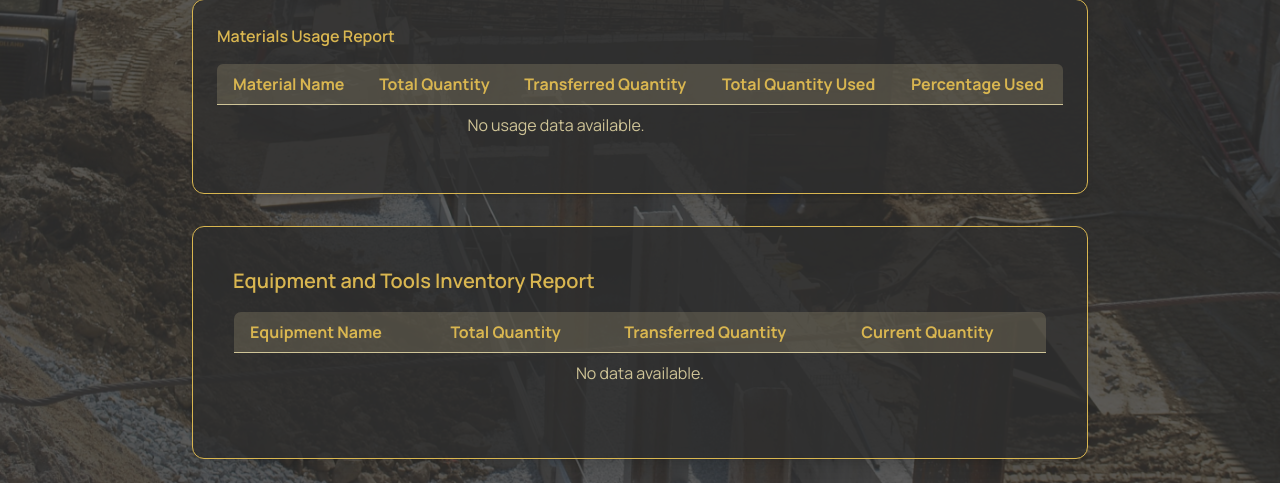
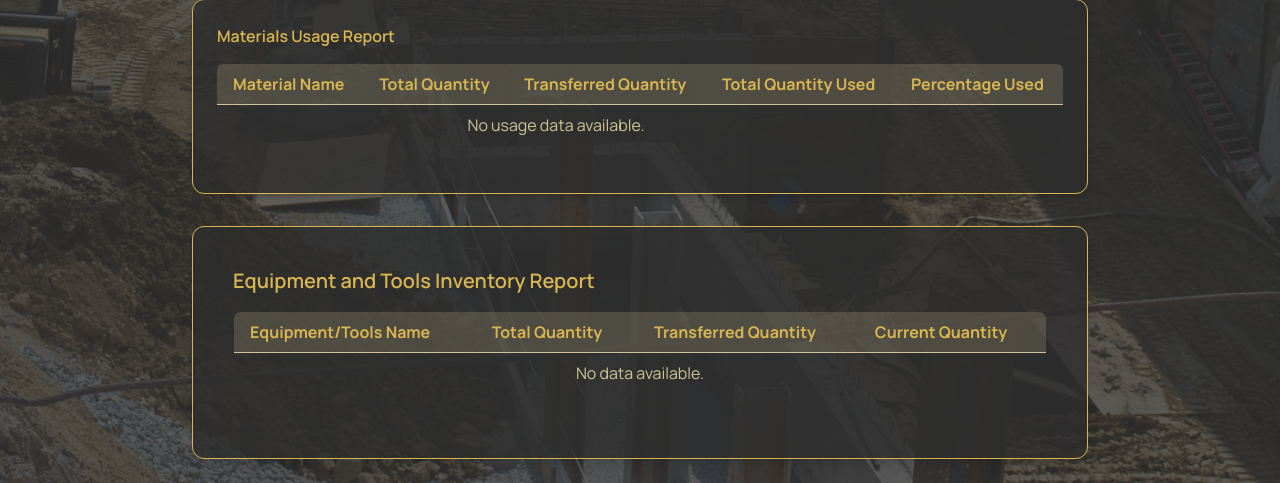
Before and after one commit to gianvalen/stockwise, a Django app: template stockwise/templates/warehouse/project_detail.html in a window 1280 px wide. Shown: the part 405-888 px from the top of the page. Run offline with Django 5.2, Linux system fonts and the light colour scheme; the template is opened without the code that fills it, so the values that code supplies are empty; some libraries are stand-ins or nearby versions.

Commit message:
Fixed Equipment and tools inventory Report

```diff
--- a/stockwise/project_management/views.py
+++ b/stockwise/project_management/views.py
@@ -68,8 +68,7 @@ def project_detail(request, project_id):
 
         material_type = item.material.material_type
 
-        if material_type == 'Equipment and Tools':
-            # Equipment and Tools Report Entry
+        if material_type == 'Equipment' or material_type == 'Tools':
             equipment_report.append({
                 'equipment_name': item.material.material_name,
                 'total_quantity': item.initial_quantity,
--- a/stockwise/templates/project_management/project_detail.html
+++ b/stockwise/templates/project_management/project_detail.html
@@ -94,7 +94,7 @@
     <table class="w-full text-left text-secondary border border-muted rounded-lg overflow-hidden">
       <thead class="bg-muted/20 text-base font-semibold text-primary">
         <tr>
-          <th class="px-4 py-2 border-b border-muted">Equipment Name</th>
+          <th class="px-4 py-2 border-b border-muted">Equipment/Tools Name</th>
           <th class="px-4 py-2 border-b border-muted">Total Quantity</th>
           <th class="px-4 py-2 border-b border-muted">Transferred Quantity</th>
           <th class="px-4 py-2 border-b border-muted">Current Quantity</th>
--- a/stockwise/templates/warehouse/project_detail.html
+++ b/stockwise/templates/warehouse/project_detail.html
@@ -94,7 +94,7 @@
     <table class="w-full text-left text-secondary border border-muted rounded-lg overflow-hidden">
       <thead class="bg-muted/20 text-base font-semibold text-primary">
         <tr>
-          <th class="px-4 py-2 border-b border-muted">Equipment Name</th>
+          <th class="px-4 py-2 border-b border-muted">Equipment/Tools Name</th>
           <th class="px-4 py-2 border-b border-muted">Total Quantity</th>
           <th class="px-4 py-2 border-b border-muted">Transferred Quantity</th>
           <th class="px-4 py-2 border-b border-muted">Current Quantity</th>
--- a/stockwise/warehouse/views.py
+++ b/stockwise/warehouse/views.py
@@ -57,7 +57,7 @@ def project_detail(request, project_id):
 
         material_type = item.material.material_type
 
-        if material_type == 'Equipment and Tools':
+        if material_type == 'Equipment' or material_type == 'Tools':
             # Equipment and Tools Report Entry
             equipment_report.append({
                 'equipment_name': item.material.material_name,
```
